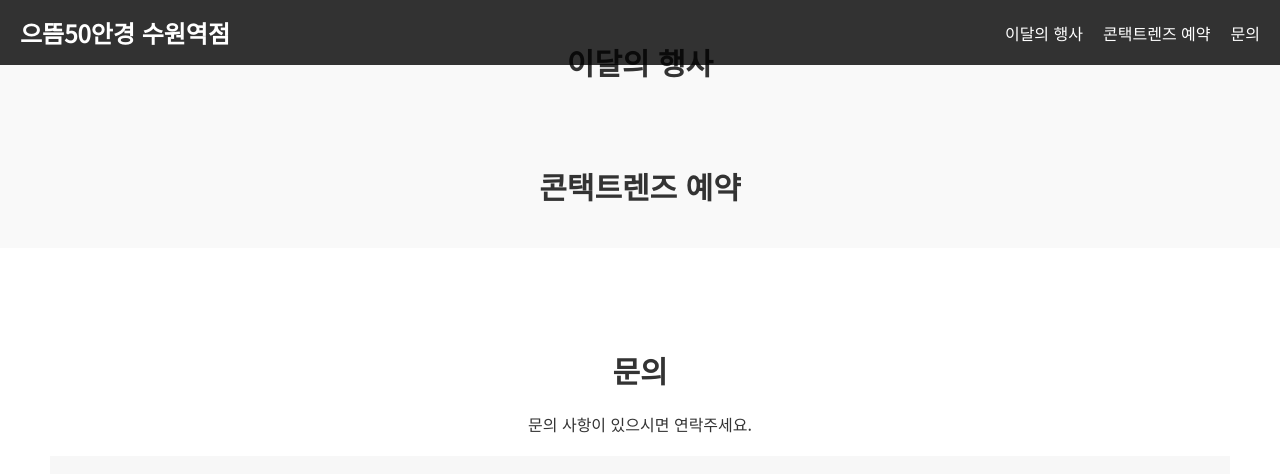
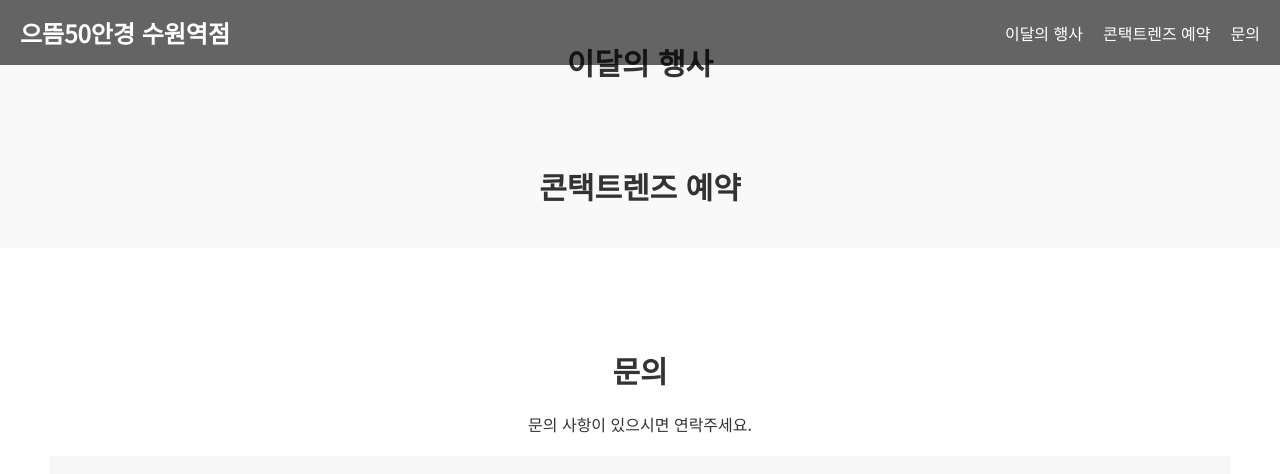
Before and after one commit to LeeSeohee2/Best50suwon, a website: page public/index.html in a window 1280 px wide. Shown: the top 474 px of the page. Drawn offline with Linux system fonts and the light colour scheme; no server answers.

Commit message:
Update styles.css

```diff
--- a/public/styles.css
+++ b/public/styles.css
@@ -21,7 +21,7 @@
   position: fixed;
   top: 0;
   width: 100%;
-  background: rgba(0, 0, 0, 0.8); /* 기본 배경색 */
+  background: rgba(0, 0, 0, 0.6); /* 배경 투명도 추가 */
   display: flex;
   justify-content: space-between;
   align-items: center;
@@ -67,6 +67,7 @@
 .navbar .nav-links a:hover {
   color: #e60023; /* 링크 호버 시 강조 색상 */
 }
+
 
 /* 햄버거 버튼 스타일 */
 .navbar .hamburger {
```
